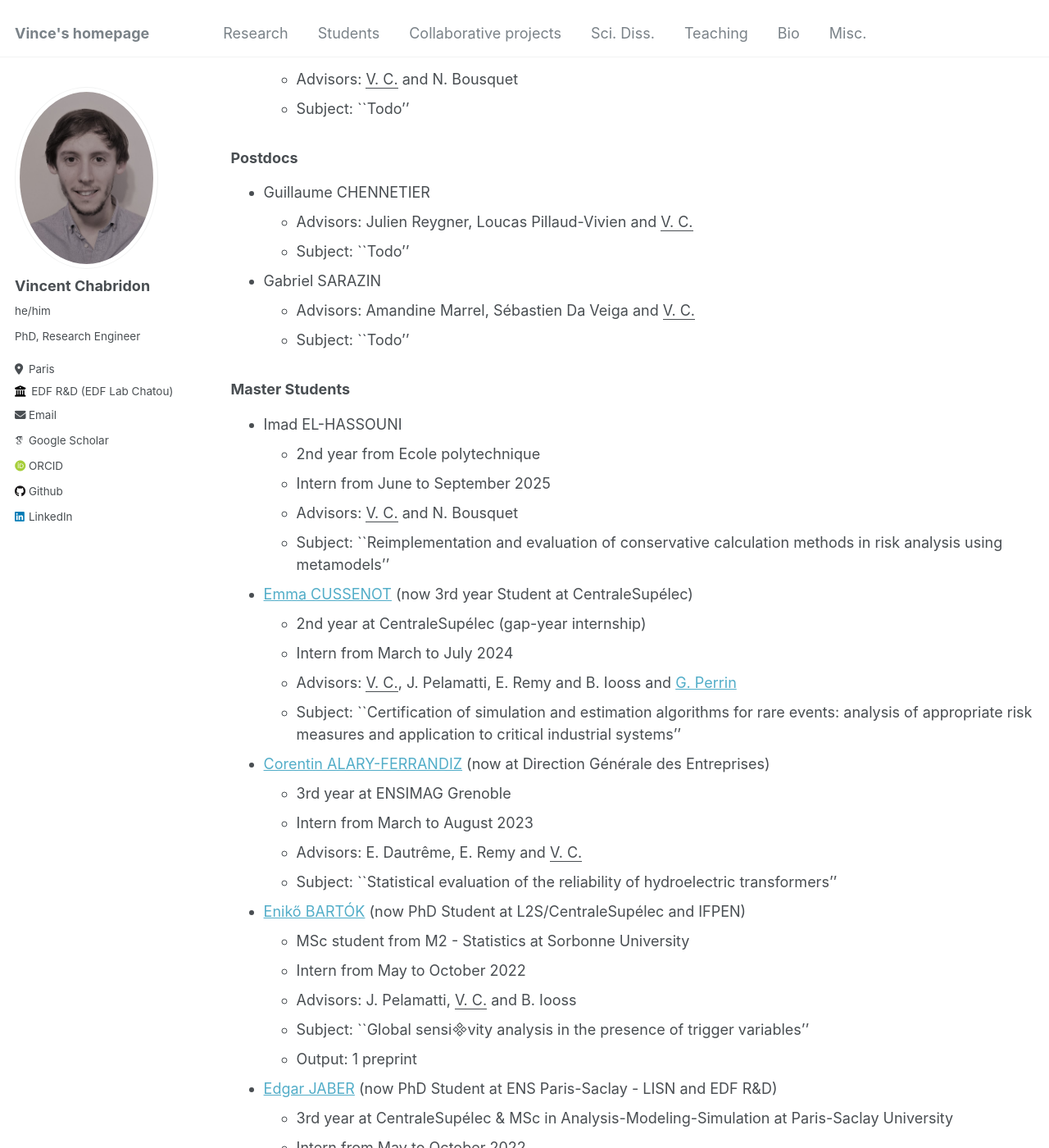
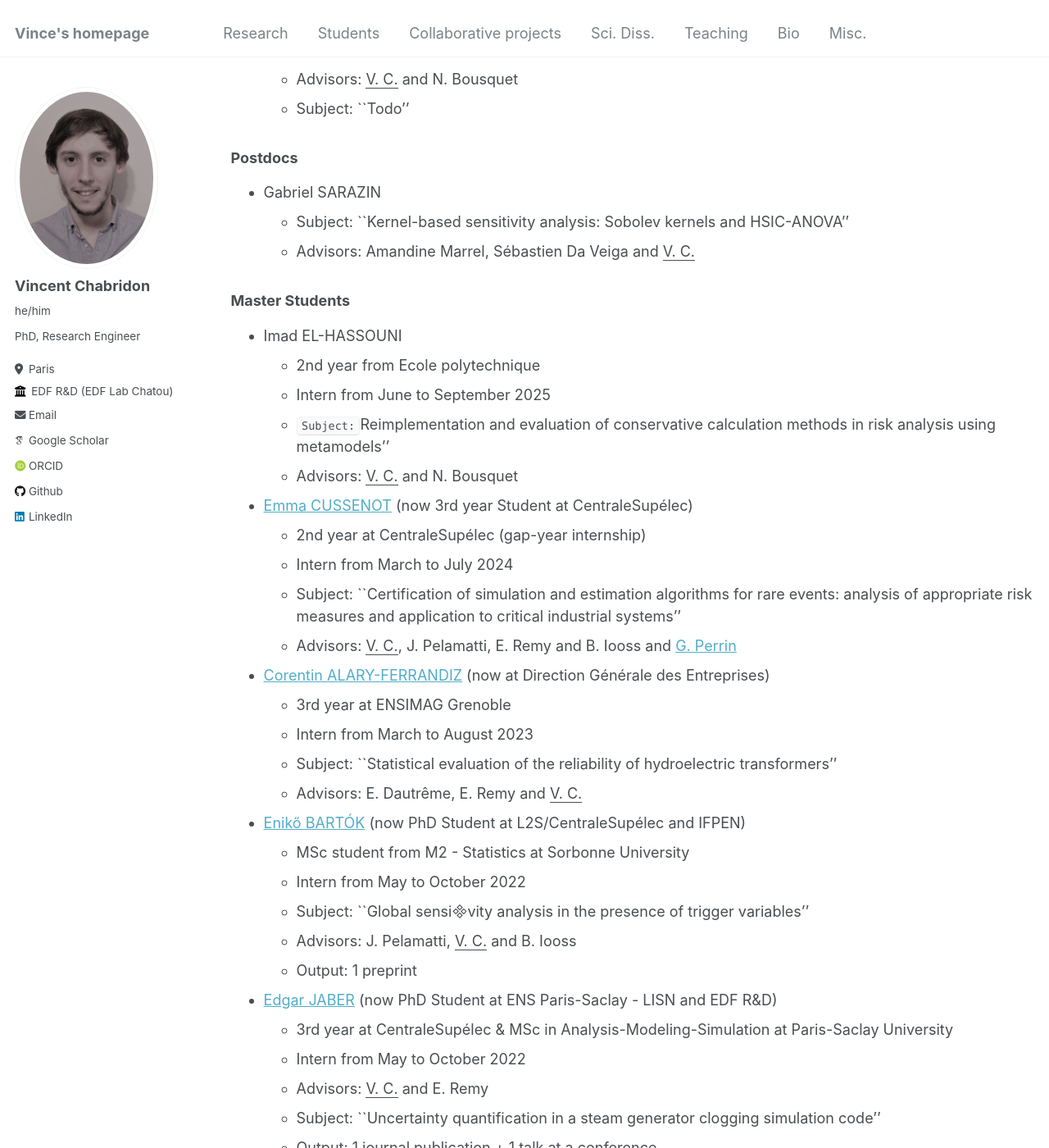
Before and after one commit to vchabri/vchabri.github.io, a Jekyll site: the page built from _pages/students.md, in a window 1280 px wide and 1400 px high, scrolled down 370 px. Shown: the whole window at 82% size. Built offline with Jekyll 4.4.1, drawn with Linux system fonts in a browser that asks for light colours; some web fonts are replaced; some of the changed text lies outside the part shown.

Commit message:
Update students.md

```diff
--- a/_pages/students.md
+++ b/_pages/students.md
@@ -16,34 +16,31 @@ This web page would be terribly empty without the help of the many people with w
   - Subject: ``Todo''
 
 ### Postdocs
-* Guillaume CHENNETIER
-  - Advisors: Julien Reygner, Loucas Pillaud-Vivien and <ins> V. C.</ins>
-  - Subject: ``Todo''
 * Gabriel SARAZIN
+  - Subject: ``Kernel-based sensitivity analysis: Sobolev kernels and HSIC-ANOVA''
   - Advisors: Amandine Marrel, Sébastien Da Veiga and <ins> V. C.</ins>
-  - Subject: ``Todo''
 
 ### Master Students
 * Imad EL-HASSOUNI
   - 2nd year from Ecole polytechnique
   - Intern from June to September 2025
+  - ``Subject: ``Reimplementation and evaluation of conservative calculation methods in risk analysis using metamodels''
   - Advisors: <ins> V. C.</ins> and N. Bousquet
-  - Subject: ``Reimplementation and evaluation of conservative calculation methods in risk analysis using metamodels''
 * [Emma CUSSENOT](https://www.linkedin.com/in/emma-cussenot-b5b04a257/?originalSubdomain=fr) (now 3rd year Student at CentraleSupélec)
   - 2nd year at CentraleSupélec (gap-year internship)
   - Intern from March to July 2024
+  - Subject: ``Certification of simulation and estimation algorithms for rare events: analysis of appropriate risk measures and application to critical industrial systems''
   - Advisors: <ins> V. C.</ins>, J. Pelamatti, E. Remy and B. Iooss and [G. Perrin](https://pagespro.univ-gustave-eiffel.fr/guillaume-perrin)
-  - Subject: ``Certification of simulation and estimation algorithms for rare events: analysis of appropriate risk measures and application to critical industrial systems''
 * [Corentin ALARY-FERRANDIZ](https://www.linkedin.com/in/corentin-alary-ferrandiz-a85b661b8/) (now at Direction Générale des Entreprises)
   - 3rd year at ENSIMAG Grenoble
   - Intern from March to August 2023
+  - Subject: ``Statistical evaluation of the reliability of hydroelectric transformers''
   - Advisors: E. Dautrême, E. Remy and <ins> V. C.</ins>
-  - Subject: ``Statistical evaluation of the reliability of hydroelectric transformers''
 * [Enikő BARTÓK](https://l2s.centralesupelec.fr/u/bartok-eniko/) (now PhD Student at L2S/CentraleSupélec and IFPEN)
   - MSc student from M2 - Statistics at Sorbonne University
   - Intern from May to October 2022
+  - Subject: ``Global sensivity analysis in the presence of trigger variables''
   - Advisors: J. Pelamatti, <ins> V. C.</ins> and B. Iooss
-  - Subject: ``Global sensivity analysis in the presence of trigger variables''
   - Output: 1 preprint
 * [Edgar JABER](https://edgarjaber.github.io/) (now PhD Student at ENS Paris-Saclay - LISN and EDF R&D)
   - 3rd year at CentraleSupélec & MSc in Analysis-Modeling-Simulation at Paris-Saclay University
@@ -54,18 +51,25 @@ This web page would be terribly empty without the help of the many people with w
 * [Margot HERIN](https://sites.google.com/view/margotherin/about) (now PhD Student at LIP6, Sorbonne University)
   - 3rd year at ENSTA ParisTech & MSc in Data Sciences at IP Paris
   - Intern from April to September 2021
+  - Subject: ``Proportional values: an alternative to Shapley values in sensitivity analysis''
   - Advisors: M. Il Idrissi, <ins> V. C.</ins> and B. Iooss
-  - Subject: ``Proportional values: an alternative to Shapley values in sensitivity analysis''
   - Output: 1 journal publication + 1 talk at the SIAM UQ 22 Conference
 * [Marouane IL IDRISSI](https://marouaneilidrissi.com/en/home) (now Postdoc at UQÀM and IID)
   - 3rd year at ENSAI Rennes & MSc in Statistics at University of Rennes
   - Intern from April to September 2020
+  - Subject: ``Shapley Effects for Reliability-oriented Sensitivity Analysis - Application to black-box models and given-data algorithms''
   - Advisors: <ins> V. C.</ins> and B. Iooss
-  - Subject: ``Shapley Effects for Reliability-oriented Sensitivity Analysis - Application to black-box models and given-data algorithms''
   - Output: 1 journal publication
 * [Youssef JEBROUN](https://www.linkedin.com/in/youssef-jebroun-8930b9172/) (now at Sopra HR Software)
   - 3rd year at ENSEM Nancy
   - Intern from March to September 2020
+  - Subject: ``Implementation of a benchmark module for reliability analysis in OpenTURNS''
   - Advisors: E. Fekhari, <ins> V. C.</ins> and M. Baudin
-  - Subject: ``Implementation of a benchmark module for reliability analysis in OpenTURNS''
   - Output: creation of the [otbenchmark](https://github.com/openturns/otbenchmark) OpenTURNS' module + 1 conference proceedings
+
+### Other collaborations
+* Postdoc of [Guillaume CHENNETIER](https://guillaumechennetier.owlstown.net/)
+  - Recipient of the [2024 Cauchy fellowship](https://cermics-lab.enpc.fr/cauchy-fellowship/) from CERMICS and Ecole Nationale des Ponts et Chaussées
+  - Advisors: Julien Reygner, Loucas Pillaud-Vivien
+  - Subject: ``Kernel methods for inference problems under covariate shift''
+* PhD Thesis of [](https://l2s.centralesupelec.fr/u/ait-abdelmalek-lomenech-romain/)
```
